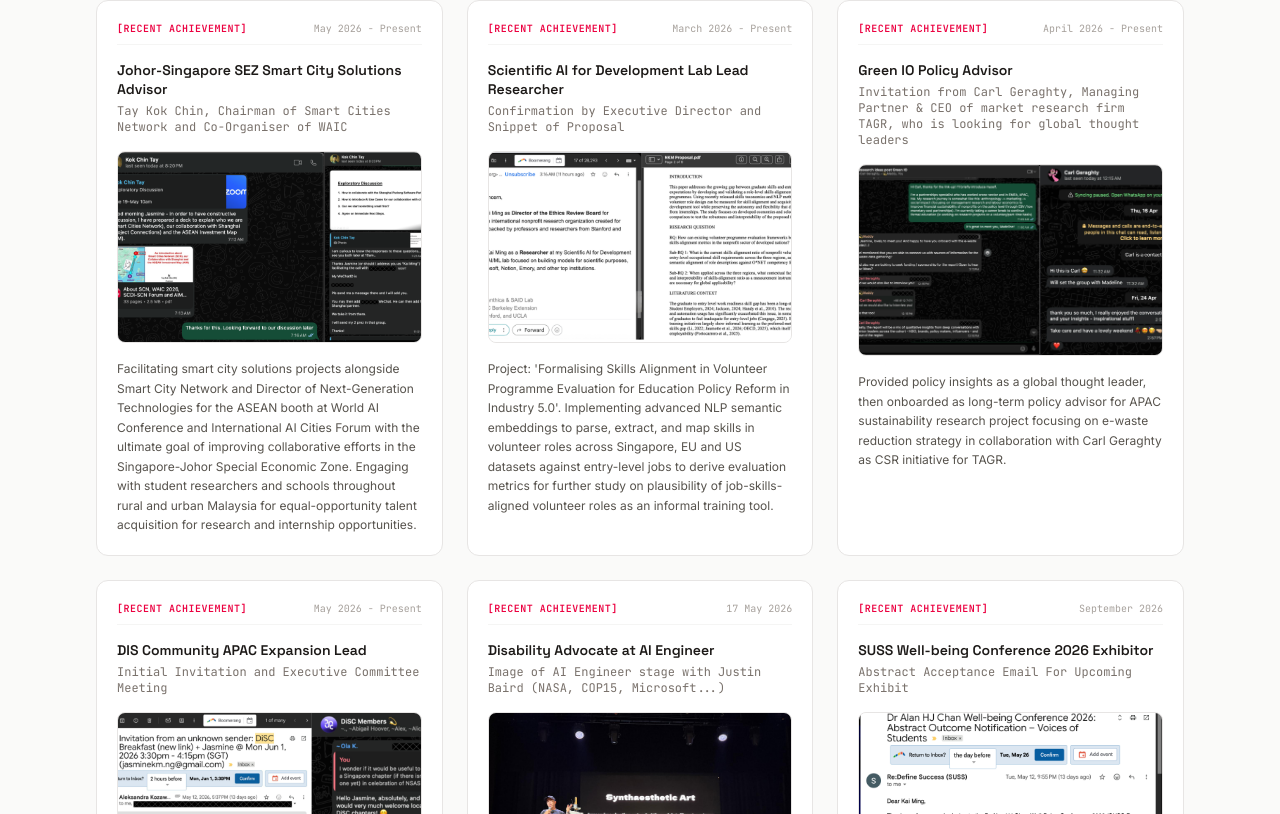
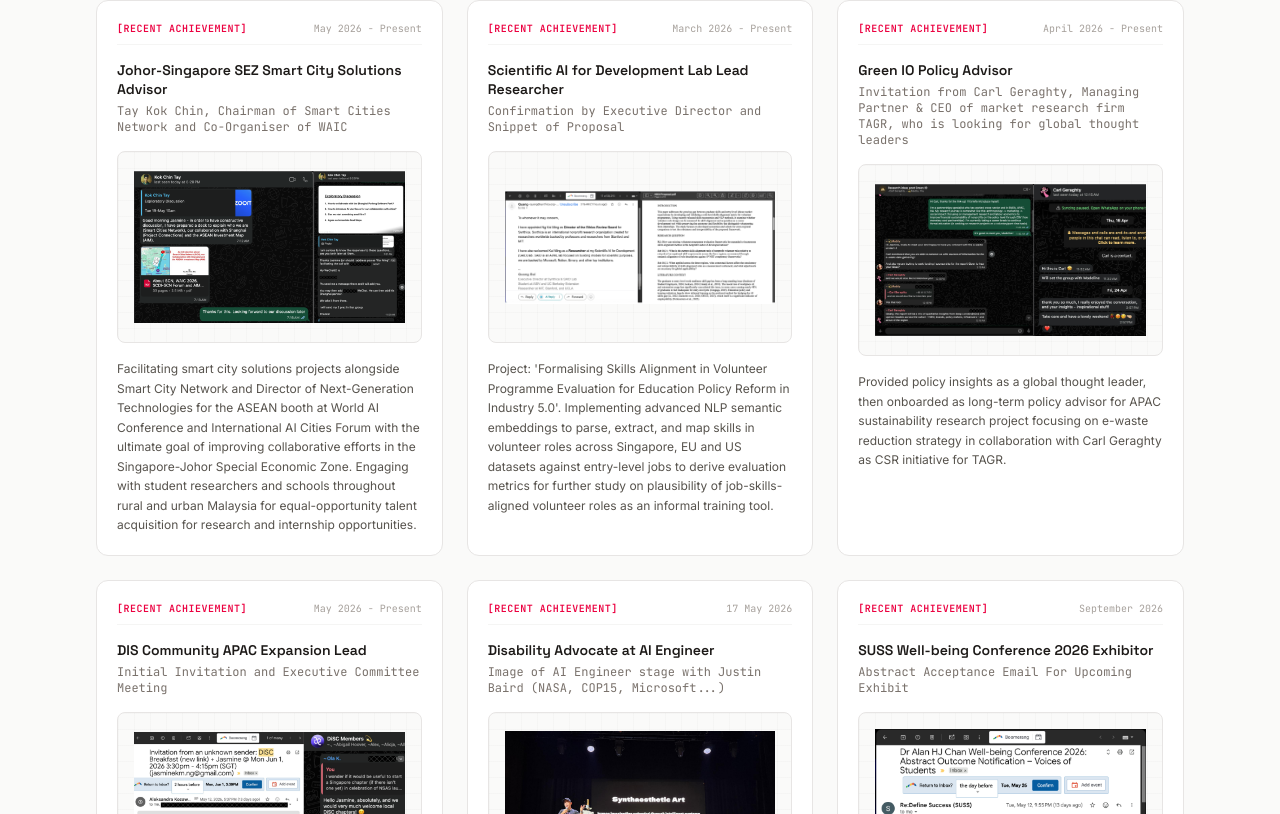
Before and after one commit to socialsciencegrandma/portfolio, a Next.js app in the folder nus-admission-appeal/: page / in a window 1280 px wide. Shown: the part 1066-1880 px from the top of the page. Built offline with nearby package versions, Linux system fonts and the light colour scheme.

Commit message:
Image Edits

```diff
--- a/nus-admission-appeal/app/page.tsx
+++ b/nus-admission-appeal/app/page.tsx
@@ -68,18 +68,21 @@
       <div className="absolute inset-0 bg-[linear-gradient(to_right,rgba(120,113,108,0.03)_1px,transparent_1px),linear-gradient(to_bottom,rgba(120,113,108,0.03)_1px,transparent_1px)] bg-[size:16px_16px] pointer-events-none" />
 
       {!hasError ? (
+        <div className="flex items-center justify-center h-screen">
           <Image
             src={src}
             alt={alt}
-          fill
-          sizes="(max-width: 768px) 100vw, (max-width: 1200px) 50vw, 33vw"
+            width={1920}
+            height={1080}
             className="object-cover transition-transform duration-500 group-hover:scale-[1.02] z-10"
             onError={() => setHasError(true)}
             referrerPolicy="no-referrer"
           />
+        </div>
       ) : null}
 
       {/* Styled Informational Layer (visible as background metadata and fallback) */}
+      {/*
       <div className="relative z-0 flex flex-col justify-between h-full w-full">
         <div className="flex justify-between items-start">
           <span className={`text-[10px] uppercase font-mono tracking-wider px-2 py-0.5 rounded font-semibold border border-stone-200/50 ${meta.accent}`}>
@@ -94,6 +97,7 @@
           </p>
         </div>
       </div>
+      */}
     </div>
   );
 }
```
Lines whose indentation alone changed are shown as unchanged.
